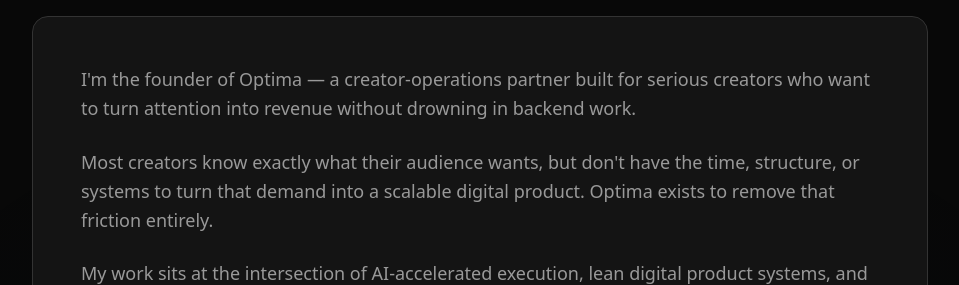
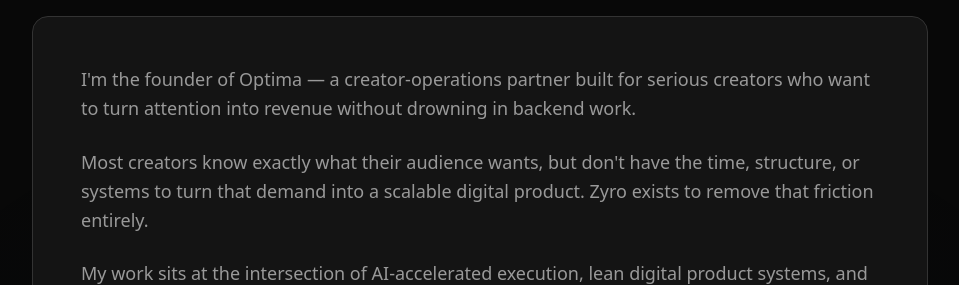
Before and after one commit to karimabdulsalam09-svg/emoryservices, a React (Vite) app: page / in a window 1280 px wide. Shown: the part 3118-3403 px from the top of the page, without its empty margins (160-1119 px from the left). Built offline with nearby package versions, Linux system fonts and the light colour scheme; the HTML template or start-up script is replaced by a standard one.

Commit message:
Visual edit in Lovable
Edited UI in Lovable

```diff
--- a/src/components/About.tsx
+++ b/src/components/About.tsx
@@ -14,11 +14,7 @@ const About = () => {
               who want to turn attention into revenue without drowning in backend work.
             </p>
 
-            <p>
-              Most creators know exactly what their audience wants, but don't have the time, structure,
-              or systems to turn that demand into a scalable digital product. Optima exists to remove
-              that friction entirely.
-            </p>
+            <p>Most creators know exactly what their audience wants, but don't have the time, structure, or systems to turn that demand into a scalable digital product. Zyro exists to remove that friction entirely.</p>
 
             <p>
               My work sits at the intersection of AI-accelerated execution, lean digital product systems,
```
